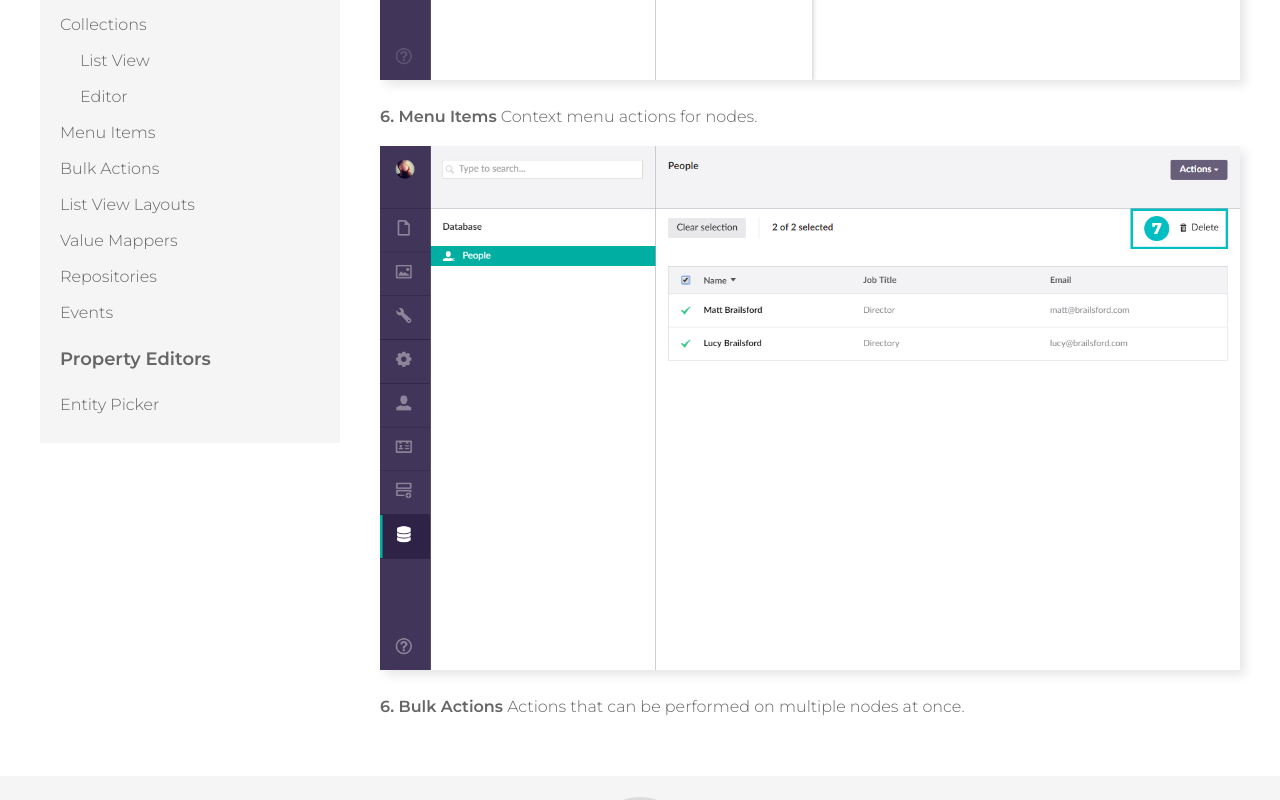
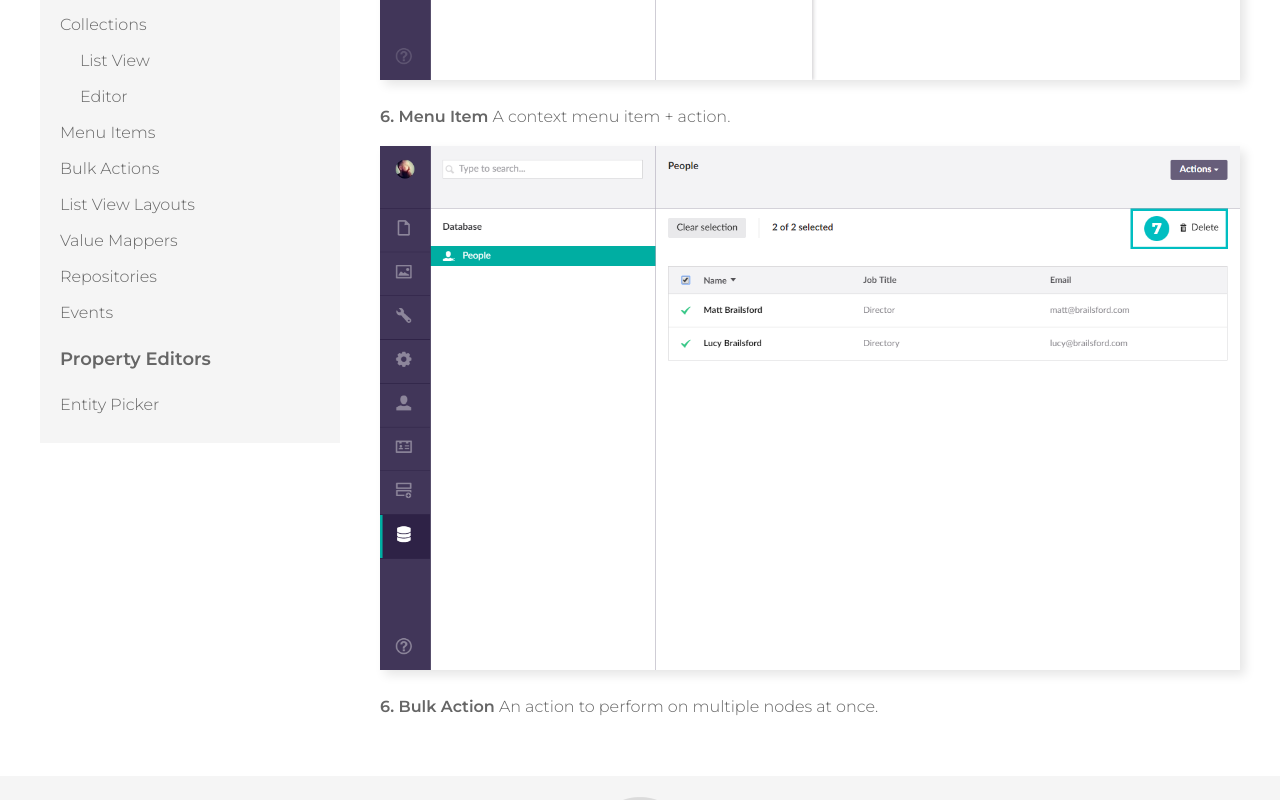
Before and after one commit to mattbrailsford/umbraco-fluidity, a Jekyll site: the page built from docs/_pages/01-overview-00-ui-concepts.md, in a window 1280 px wide and 1400 px high, scrolled down 2333 px. Shown: the part 401-1201 px from the top of the window. Built offline with Jekyll 4.4.1, drawn with Linux system fonts in a browser that asks for light colours.

Commit message:
Short UI concept explinations

```diff
--- a/docs/_pages/01-overview-00-ui-concepts.md
+++ b/docs/_pages/01-overview-00-ui-concepts.md
@@ -19,12 +19,12 @@ Before you get to know Fluidity, you need to be familiar with the Umbraco UI and
 
 ![UI Concepts 3]({{ site.baseurl }}/img/ui-concepts-03.png)
 
-**5. Editors** The main content editing area made up of tabs and fields.
+**5. Editor** The main content editing area made up of tabs and fields.
 
 ![UI Concepts 4]({{ site.baseurl }}/img/ui-concepts-04.png)
 
-**6. Menu Items** Context menu actions for nodes.
+**6. Menu Item** A context menu item + action.
 
 ![UI Concepts 5]({{ site.baseurl }}/img/ui-concepts-05.png)
 
-**6. Bulk Actions** Actions that can be performed on multiple nodes at once.
+**6. Bulk Action** An action to perform on multiple nodes at once.
```
